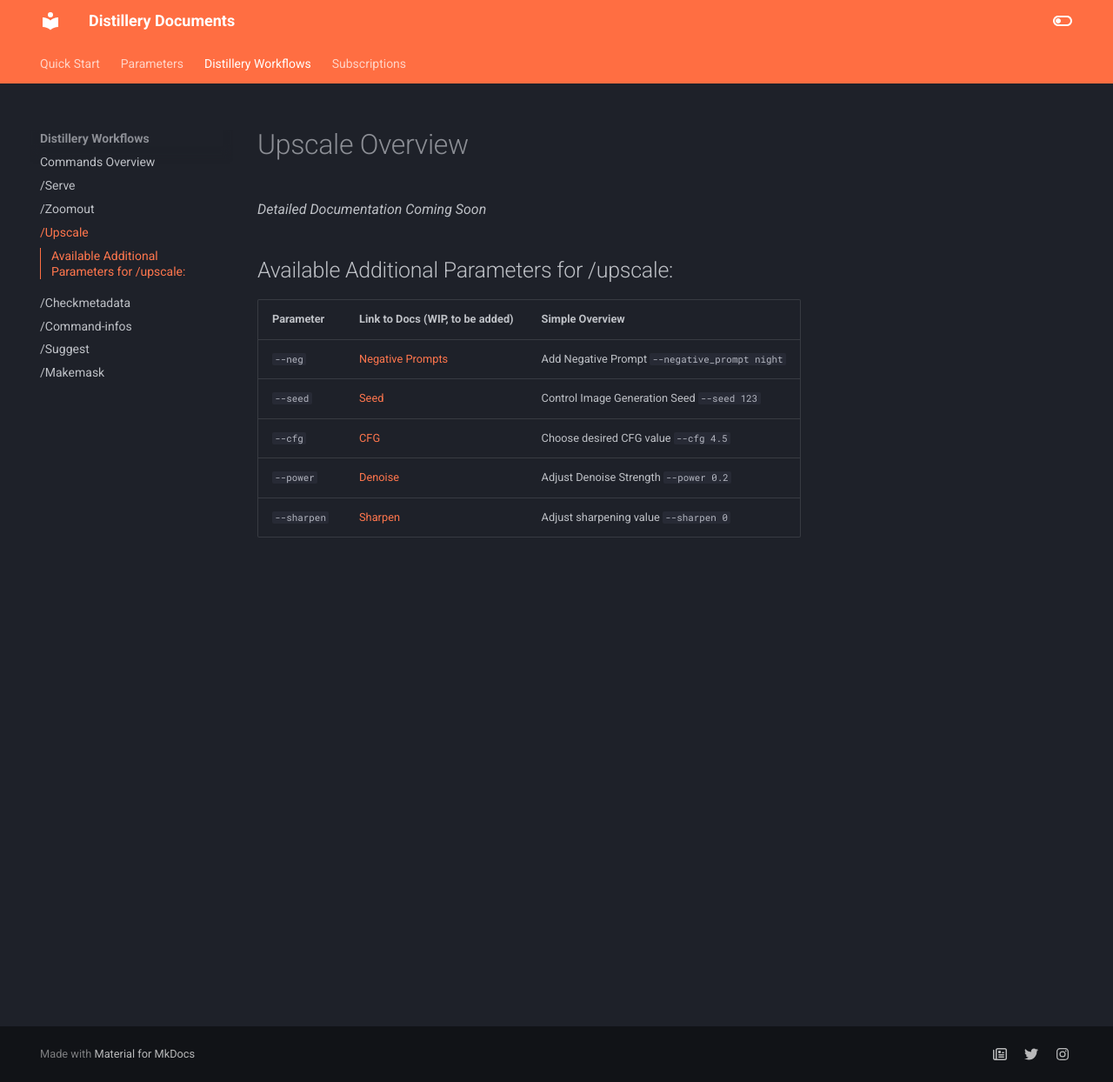
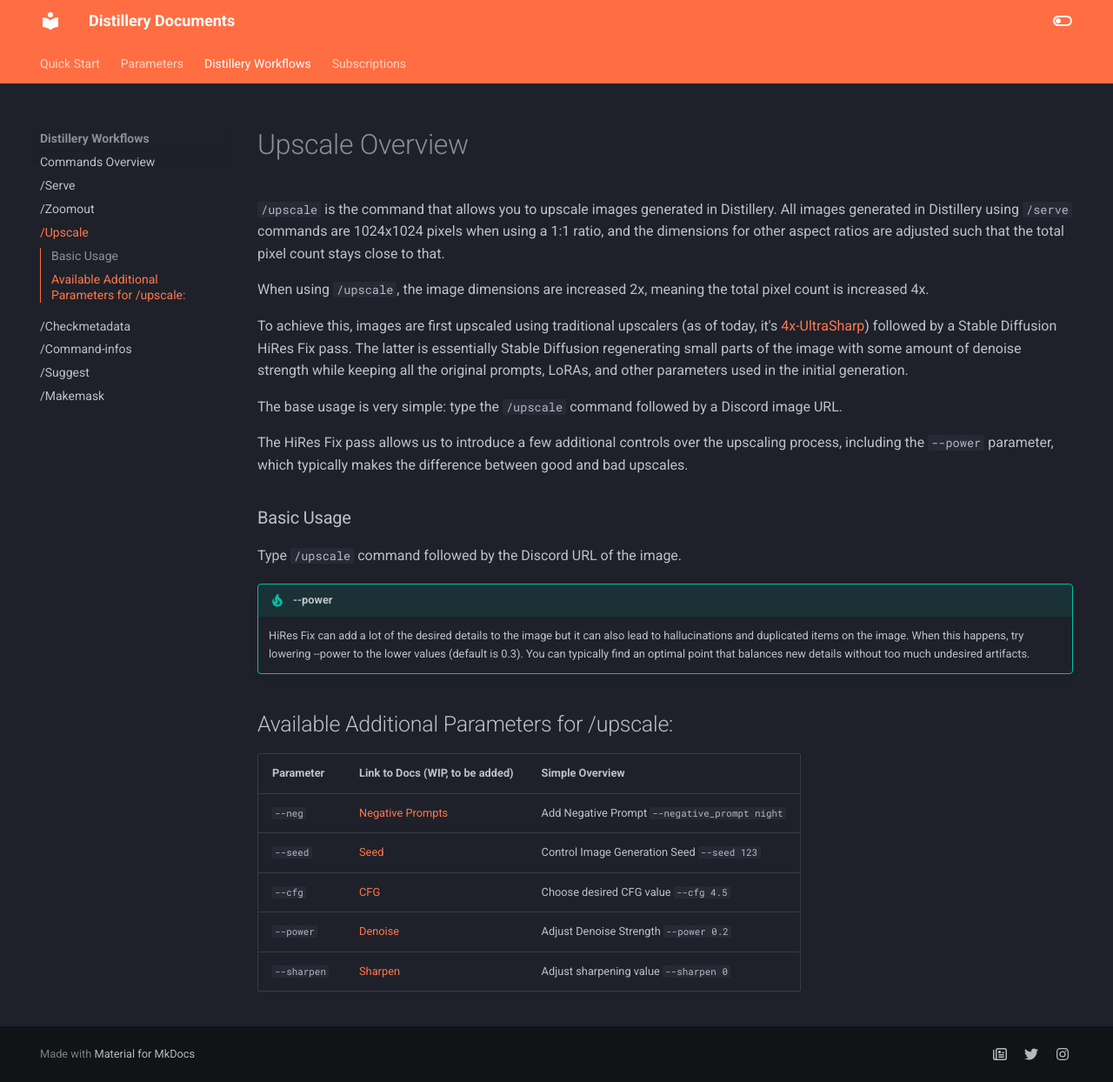
Before and after one commit to Distillery-Dev/site, an MkDocs documentation site: the page built from docs/Distillery Workflows/upscale/upscale.md, in a window 1280 px wide and 1244 px high. Shown: the whole window at 87% size. Built offline with MkDocs 1.6.1 and Material for MkDocs 9.7.7, drawn with Linux system fonts in a browser that asks for light colours.

Commit message:
added basic upscale and zoomout details

```diff
--- a/docs/Distillery Workflows/upscale/upscale.md
+++ b/docs/Distillery Workflows/upscale/upscale.md
@@ -1,6 +1,21 @@
 # Upscale Overview
 
-*Detailed Documentation Coming Soon*
+`/upscale` is the command that allows you to upscale images generated in Distillery. All images generated in Distillery using `/serve` commands are 1024x1024 pixels when using a 1:1 ratio, and the dimensions for other aspect ratios are adjusted such that the total pixel count stays close to that.
+
+When using `/upscale`, the image dimensions are increased 2x, meaning the total pixel count is increased 4x.
+
+To achieve this, images are first upscaled using traditional upscalers (as of today, it's [4x-UltraSharp](https://openmodeldb.info/models/4x-UltraSharp)) followed by a Stable Diffusion HiRes Fix pass. The latter is essentially Stable Diffusion regenerating small parts of the image with some amount of denoise strength while keeping all the original prompts, LoRAs, and other parameters used in the initial generation.
+
+The base usage is very simple: type the `/upscale` command followed by a Discord image URL.
+
+The HiRes Fix pass allows us to introduce a few additional controls over the upscaling process, including the `--power` parameter, which typically makes the difference between good and bad upscales.
+
+### Basic Usage
+
+Type `/upscale` command followed by the Discord URL of the image.
+
+!!! tip "--power"
+    HiRes Fix can add a lot of the desired details to the image but it can also lead to hallucinations and duplicated items on the image. When this happens, try lowering --power to the lower values (default is 0.3). You can typically find an optimal point that balances new details without too much undesired artifacts.
 
 ## Available Additional Parameters for /upscale:
 
```
Also changed, not shown: docs/Distillery Workflows/zoomout/zoomout.md (+9 -1 lines).
